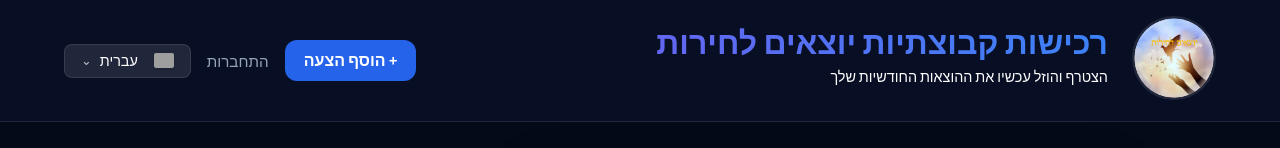
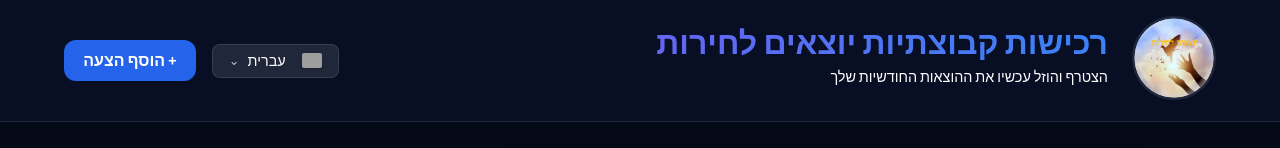
Before and after one commit to gofreeil/purchasing_groups, a SvelteKit app: page / in a window 1280 px wide. Shown: the top 148 px of the page. Built offline with nearby package versions, Linux system fonts and the light colour scheme; grey boxes are pictures that could not be loaded.

Commit message:
כפתורים

```diff
--- a/src/routes/+layout.svelte
+++ b/src/routes/+layout.svelte
@@ -70,14 +70,6 @@
 			</a>
 
 			<div class="left-actions">
-				<a
-					href="https://docs.google.com/forms/d/e/1FAIpQLSeK7H6wdZnAddeD7TuQwutsEYAT3AKkMh6L82gX797DVw8sRQ/viewform?usp=dialog"
-					target="_blank"
-					class="add-business-btn">{$t.addOffer}</a
-				>
-
-				<a href="/auth/login" class="login-link">{$t.login}</a>
-
 				<div class="lang-selector-container">
 					<button
 						class="lang-selector-btn"
@@ -146,6 +138,12 @@
 						</div>
 					{/if}
 				</div>
+
+				<a
+					href="https://docs.google.com/forms/d/e/1FAIpQLSeK7H6wdZnAddeD7TuQwutsEYAT3AKkMh6L82gX797DVw8sRQ/viewform?usp=dialog"
+					target="_blank"
+					class="add-business-btn">{$t.addOffer}</a
+				>
 			</div>
 		</div>
 	</header>
```
